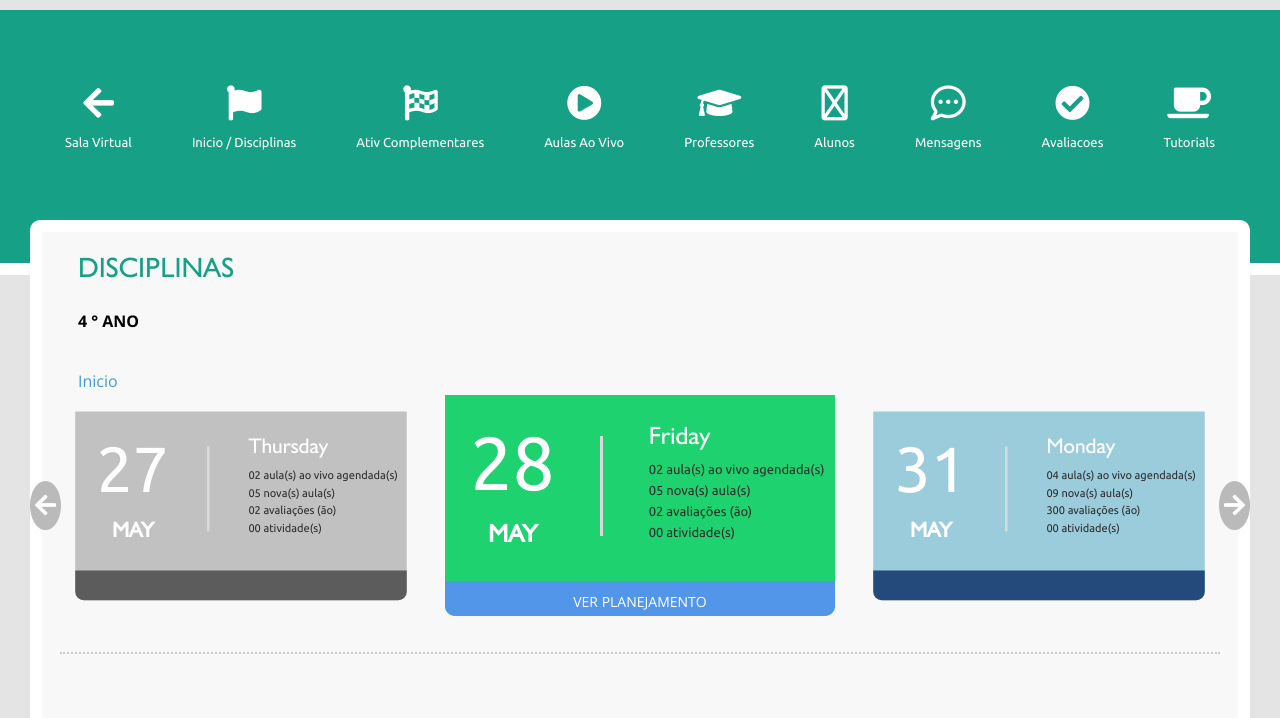
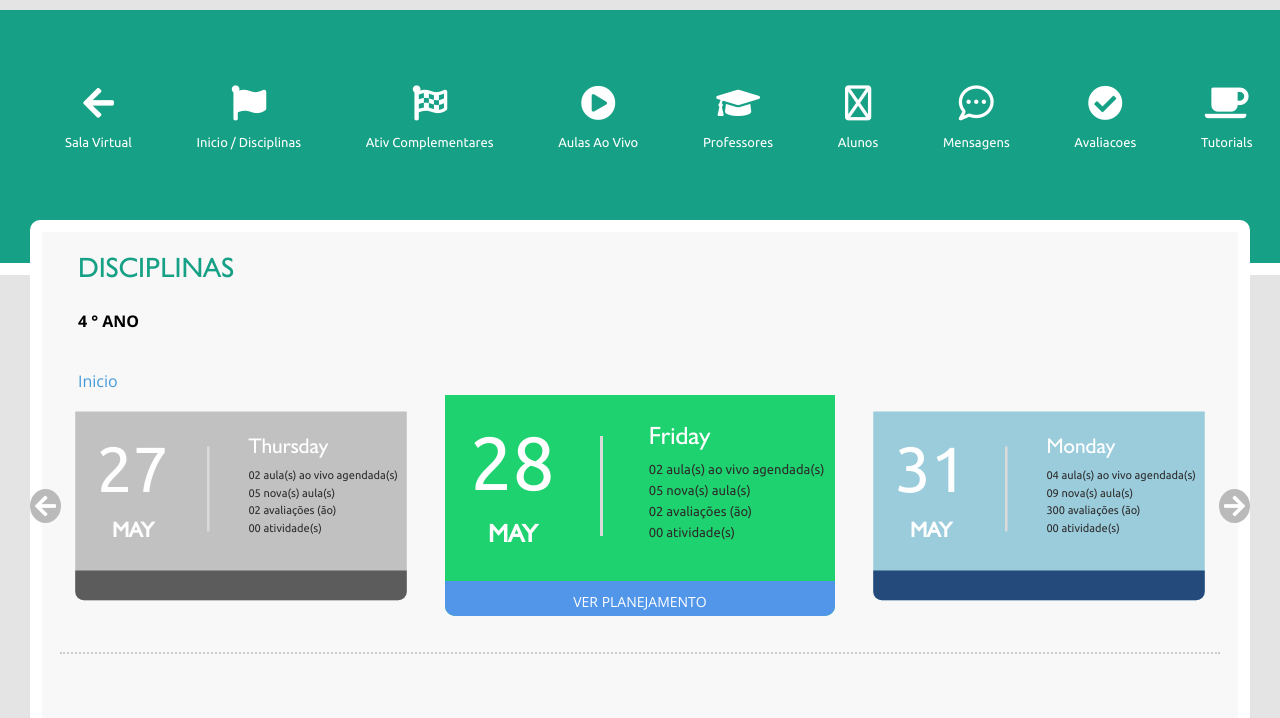
Before and after one commit to coder7290/PSD-to-HTNL, a plain HTML site: page index.html in a window 1280 px wide. Shown: the part 82-800 px from the top of the page. Drawn offline with nearby package versions, Linux system fonts and the light colour scheme.

Commit message:
fix: some miorr changes

```diff
--- a/css/style.css
+++ b/css/style.css
@@ -65,6 +65,11 @@ header {
 
 
 /* ----------------------------------- Menu Section Start --------------------------- */
+
+.header_menu {
+    width: 95%;
+    margin: auto;
+}
 
 .header_menu ul {
     display: flex;
@@ -359,6 +364,7 @@ section {
     cursor: pointer;
     padding: 5px;
     z-index: 100;
+    display: flex;
 }
 
 
```
Also changed, not shown: 3 other files.
